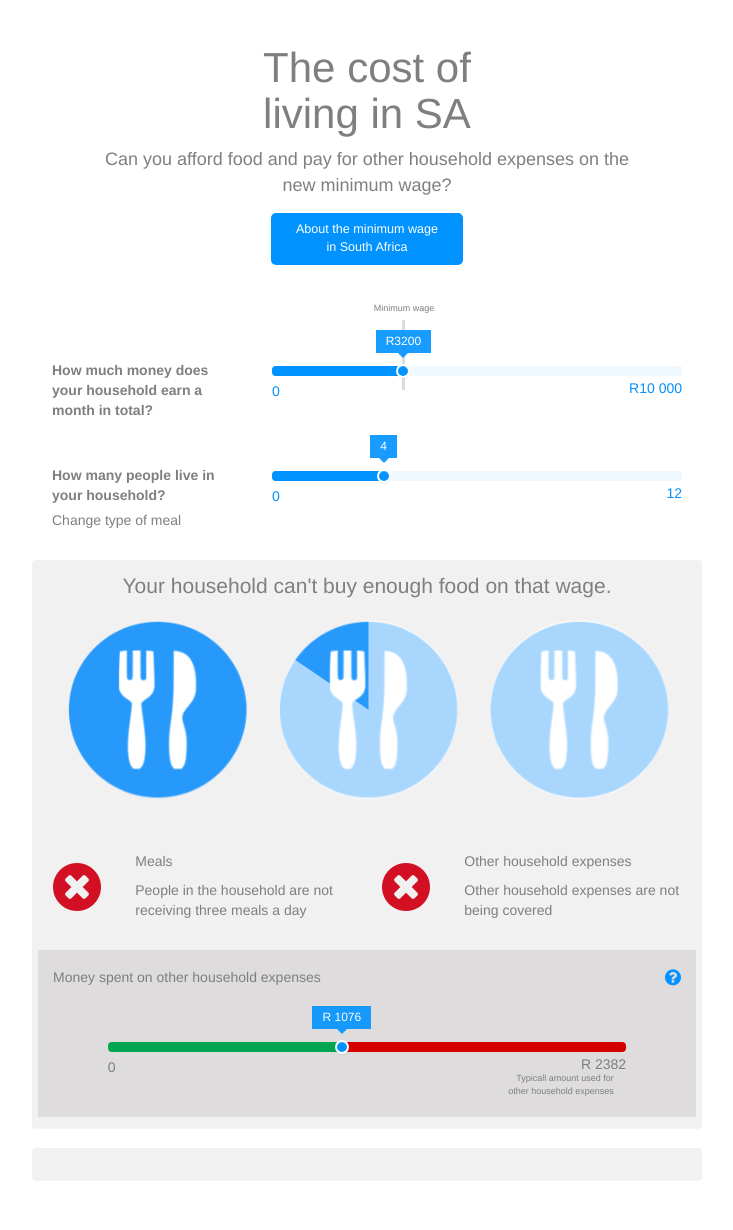
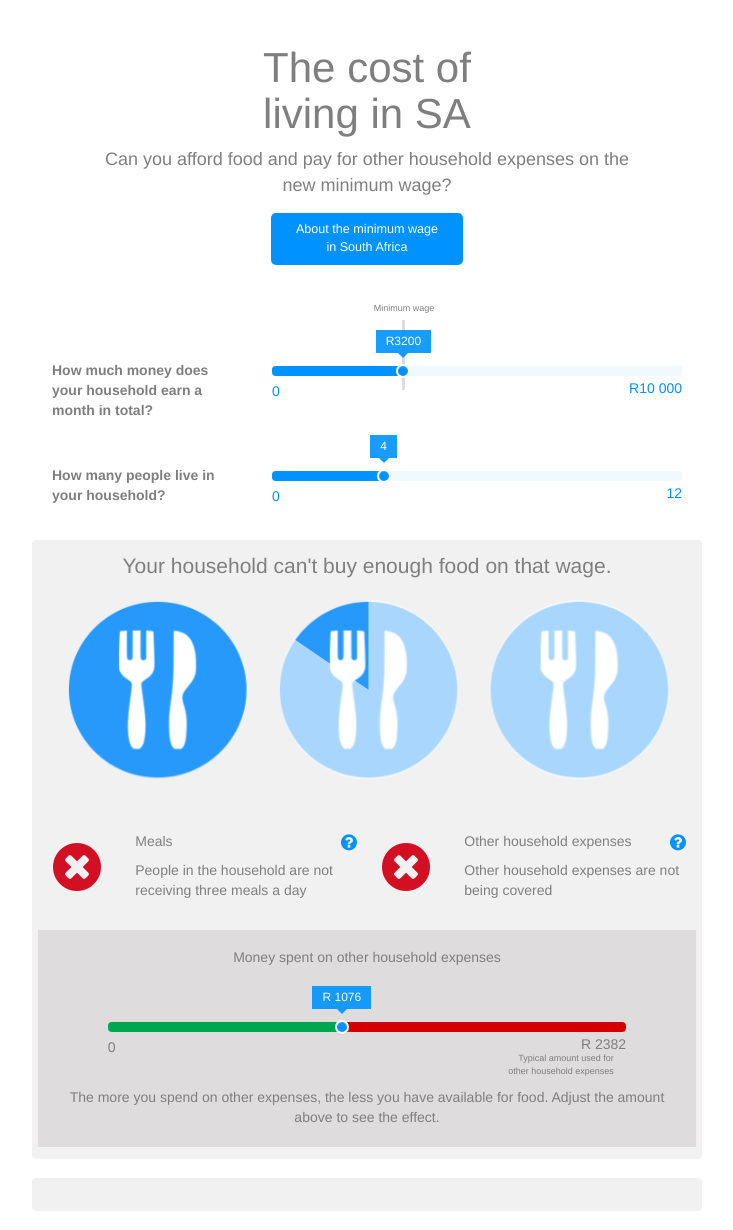
Before and after one commit to OpenUpSA/minimum-wage, a Jekyll site: the page built from index.html, in a window 1280 px wide. Shown: the whole page, without its empty margins (273-1006 px from the left). Built offline with Jekyll 4.4.1, drawn with Linux system fonts in a browser that asks for light colours; before the commit the page ends 1200 px from its top, so only the background shows below that.

Commit message:
Meal options info

```diff
--- a/css/app.scss
+++ b/css/app.scss
@@ -71,10 +71,6 @@ $bar-red: #D40000;
     padding: 12px 0;
   }
 
-  #hh-meal-options {
-    display: none;
-  }
-
   #meal-options {
 
     label {
@@ -143,13 +139,14 @@ $bar-red: #D40000;
     }
   }
 
-  .typical-expenditure {
+  #other-expenses {
     background-color: $panel-grey;
     margin-top: 20px;
     padding: 10px 0;
 
     .label {
       color: $grey;
+      text-align: left;
     }
 
     .context {
--- a/index.html
+++ b/index.html
@@ -50,45 +50,10 @@ extra_css:
           <label for="hh-members" class="control-label">How many people live in your household?</label>
         </div>
       </div>
-
-
-      <div class="hh-meal-options">Change type of meal</div>
-      <div class="row hh-input extra-info" id="hh-meal-options">
-        <div class="col-sm-8 col-sm-push-4">
-          <form id="meal-options" class="form-horizontal">
-            <div class="form-group">
-              <div class="radio col-xs-10">
-                <label>
-                  <input type="radio" name="meal-option" id="meal-option-1" value="1" checked>Stats SA food poverty line
-                </label>
-              </div>
-              <div id="meal-option-1-info" class="hh-assumptions-info col-xs-2 radio info"><i class="fa fa-question-circle fa-lg" aria-hidden="true"></i></div>
-            </div>
-            <div class="form-group">
-              <div class="radio col-xs-10">
-                <label>
-                  <input type="radio" name="meal-option" id="meal-option-2" value="2">PACSA minimum nutritional food basket
-                </label>
-              </div>
-              <div id="meal-option-2-info" class="hh-assumptions-info col-xs-2 radio info"><i class="fa fa-question-circle fa-lg" aria-hidden="true"></i></div>
-            </div>
-          </form>
-        </div>
-        <div class="col-sm-4 col-sm-pull-8">
-          <label for="meal" class="control-label">Choose on of these options to determine the cost of the meals</label>
-        </div>
-      </div>
     </div>
 
     <div id="hh-assumptions-info">
-      <div id="meal-option-1-info" class="extra-info panel">
-        <p>The StatsSA food basket ensures that individuals have enough carbohydrates (energy) and does not look to protein, micronutrients content etc.</p>
-        <p>This amount was <b>R&nbsp;498</b> per person per month, as of April 2016.</p>
-      </div>
-      <div id="meal-option-2-info" class="extra-info panel">
-        <p>In early 2014 PACSA, in consultation with a Registered Dietician, formulated a Minimum Nutritional Food Basket. This basket provides data on which one can start talking realistically about adequacies in wages and ensures that current food expenditure patterns are not conflated with the food expenditure required to secure a nutritional basket of food.</p>
-        <p>To obtain a diet complete in minimum nutrition (assuming a 10 500 kJ (2509 kCal) daily intake) would cost <b>R&nbsp;635.97</b> per person per month, as of June 2017.</p>
-      </div>
+
     </div>
 
     <div id="summary" class="panel">
@@ -110,7 +75,12 @@ extra_css:
                 </div>
               </div>
               <div class="col-xs-9">
-                <h5>Meals</h5>
+                <div class="row">
+                  <div class="col-xs-10"><h5>Meals</h5></div>
+                  <div class="col-xs-2 h5 info">
+                    <i class="fa fa-question-circle fa-lg results-info" id="meals-info" aria-hidden="true"></i>
+                  </div>
+                </div>
                 <div class="tag"></div>
               </div>
             </div>
@@ -126,7 +96,12 @@ extra_css:
                 </div>
               </div>
               <div class="col-xs-9">
-                <h5>Other household expenses</h5>
+                <div class="row">
+                  <div class="col-xs-10"><h5>Other household expenses</h5></div>
+                  <div class="col-xs-2 h5 info">
+                    <i class="fa fa-question-circle fa-lg results-info" id="other-expenses-info" aria-hidden="true"></i>
+                  </div>
+                </div>
                 <div class="tag"></div>
               </div>
             </div>
@@ -134,37 +109,77 @@ extra_css:
         </div>
       </div>
 
+      <div id="results-info">
+        <div id="other-expenses-info" class="extra-info panel">
+          <p>These are other basic necessarry expences like housing, electricity, transport, education etc.</p>
+          <p>We used the Income and Expenditure survey to determine what a typical household spends their money on.</p>
+        </div>
 
-      <div class="row typical-expenditure">
-        <div class="col-xs-12">
-          <div class="row">
-            <div class="col-xs-10">
-              <h5>Money spent on other household expenses</h5>
+        <div id="meals-info" class="extra-info panel">
+          <div class="row hh-input">
+            <div class="col-sm-4 col-sm-pull-8">
+              <label for="meal" class="control-label">Choose on of these options to determine the cost of the meals</label>
             </div>
-            <div class="col-xs-2 h5 info">
-              <i class="fa fa-question-circle fa-lg results-info" id="other-expenses-info" aria-hidden="true"></i>
+            <div class="col-sm-8 col-sm-push-4">
+              <form id="meal-options" class="form-horizontal">
+                <div class="form-group">
+                  <div class="radio col-xs-10">
+                    <label>
+                      <input type="radio" name="meal-option" id="meal-option-1" value="1" checked>Stats SA food poverty line
+                    </label>
+                  </div>
+                  <div id="meal-option-1-info" class="meal-options-info col-xs-2 radio info">
+                    <i class="fa fa-question-circle fa-lg" aria-hidden="true"></i>
+                  </div>
+                </div>
+                <div class="form-group">
+                  <div class="radio col-xs-10">
+                    <label>
+                      <input type="radio" name="meal-option" id="meal-option-2" value="2">PACSA minimum nutritional food basket
+                    </label>
+                  </div>
+                  <div id="meal-option-2-info" class="meal-options-info col-xs-2 radio info">
+                    <i class="fa fa-question-circle fa-lg" aria-hidden="true"></i>
+                  </div>
+                </div>
+              </form>
             </div>
           </div>
+
+          <div id="meal-options-info">
+            <div id="meal-option-1-info" class="extra-info panel">
+              <p>The StatsSA food basket ensures that individuals have enough carbohydrates (energy) and does not look to protein, micronutrients content etc.</p>
+              <p>This amount was <b>R&nbsp;531</b> per person per month, as of April 2017.</p>
+            </div>
+            <div id="meal-option-2-info" class="extra-info panel">
+              <p>In early 2014 PACSA, in consultation with a Registered Dietician, formulated a Minimum Nutritional Food Basket. This basket provides data on which one can start talking realistically about adequacies in wages and ensures that current food expenditure patterns are not conflated with the food expenditure required to secure a nutritional basket of food.</p>
+              <p>To obtain a diet complete in minimum nutrition (assuming a 10 500 kJ (2509 kCal) daily intake) would cost <b>R&nbsp;621.35</b> per person per month, as of <a href="http://pacsa.org.za/images/food_barometer/2017/August_2017_PACSA_monthly_food_price_barometer.pdf">August 2017</a>.</p>
+            </div>
+          </div>
+
+        </div>
+
+      </div>
+
+      <div id="other-expenses" class="row">
+        <div class="col-xs-12">
+          <h5 class="text-center">Money spent on other household expenses</h5>
           <div class="row slider-row other-expenses">
             <div class="col-xs-12 col-sm-10 col-sm-offset-1">
-              <div class="slider-stroke-label other-expenses-required">Typicall amount used for <br> other household expenses</div>
+              <div class="slider-stroke-label other-expenses-required">Typical amount used for <br> other household expenses</div>
 
               <input id="hh-expenses" data-slider-id='hh-expenses-slider' type="number" data-slider-min="0" data-slider-step="1"/>
               <span class="label start">0</span>
               <span class="label end amount"></span>
             </div>
           </div>
+          <p class="text-center">The more you spend on other expenses, the less you have available for food. Adjust the amount above to see the effect.</p>
         </div>
       </div>
 
     </div>
 
-    <div id="results-info">
-      <div id="other-expenses-info" class="extra-info panel">
-        <p>These are other basic necessarry expences like housing, electricity, transport, education etc.</p>
-        <p>We used the Income and Expenditure survey to determine what a typical household spends their money on.</p>
-      </div>
-    </div>
+
 
     <div id="footer" class="panel">
       <div id="credits"></div>
--- a/js/app.js
+++ b/js/app.js
@@ -41,23 +41,17 @@ $(window).on('load', function() {
       pymChild.sendHeight();
     });
 
-    $('.hh-meal-options').on('click', function(e) {
-      $('#hh-meal-options').slideToggle();
-      pymChild.sendHeight();
-    });
-
-    $('.hh-assumptions-info').on('click', function(e) {
-      $('#hh-assumptions-info').find('#' + e.currentTarget.id).slideToggle();
-      $('#hh-assumptions-info').find('#' + e.currentTarget.id).siblings().slideUp();
-      pymChild.sendHeight();
-    });
-
     $('.results-info').on('click', function(e) {
       $('#results-info').find('#' + e.currentTarget.id).slideToggle();
       $('#results-info').find('#' + e.currentTarget.id).siblings().slideUp();
       pymChild.sendHeight();
     });
 
+    $('.meal-options-info').on('click', function(e) {
+      $('#meal-options-info').find('#' + e.currentTarget.id).slideToggle();
+      $('#meal-options-info').find('#' + e.currentTarget.id).siblings().slideUp();
+      pymChild.sendHeight();
+    });
 
     function Household() {
       var self = this;
@@ -251,7 +245,7 @@ $(window).on('load', function() {
         $('#residual-income').find('.amount')
           .text("R " + round(self.residualIncome, 0));
 
-        $('.typical-expenditure').find('.end')
+        $('#other-expenses').find('.end')
           .text("R " + (self.typicalExpenditure > 0 ? round(self.typicalExpenditure, 0) : 0));
       }
 
```
